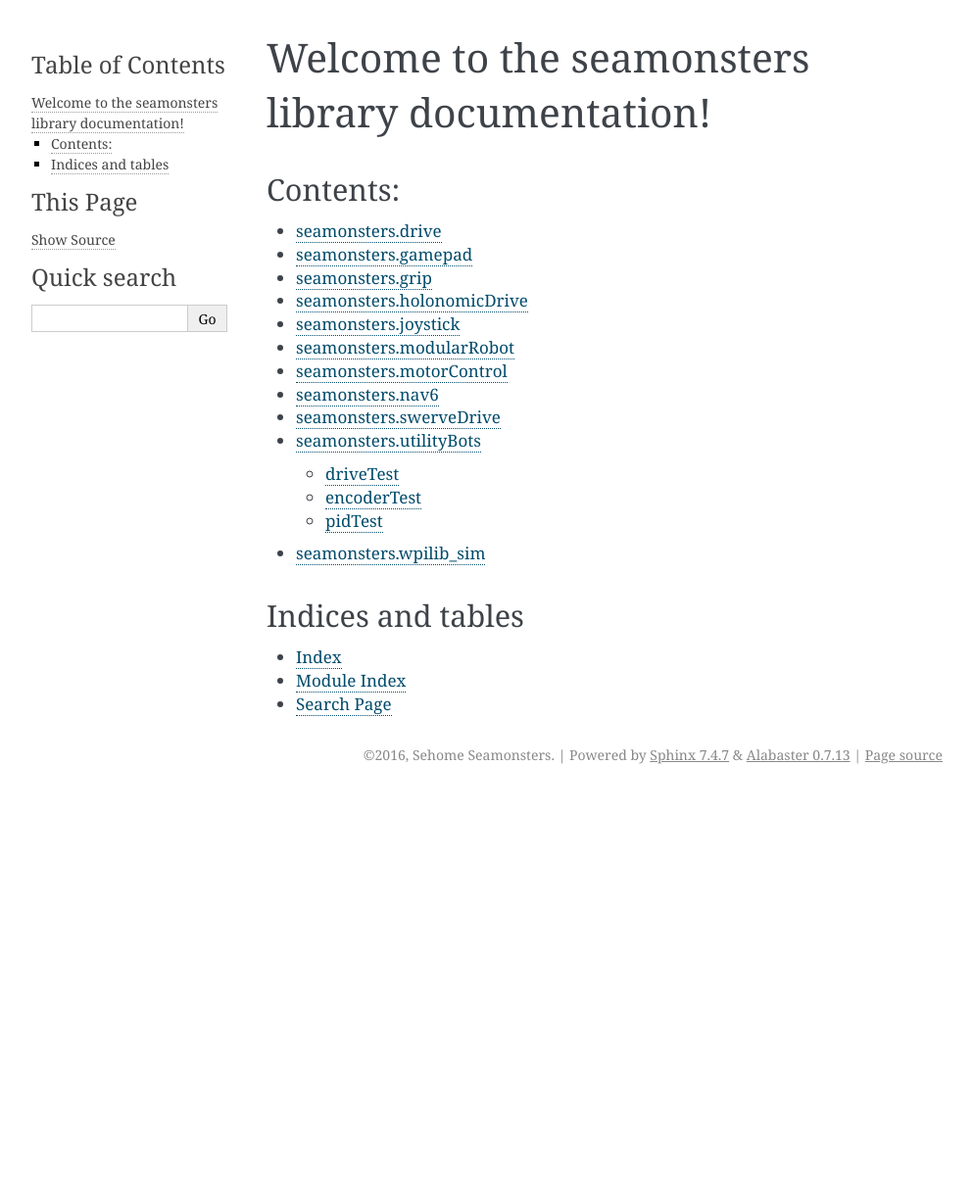
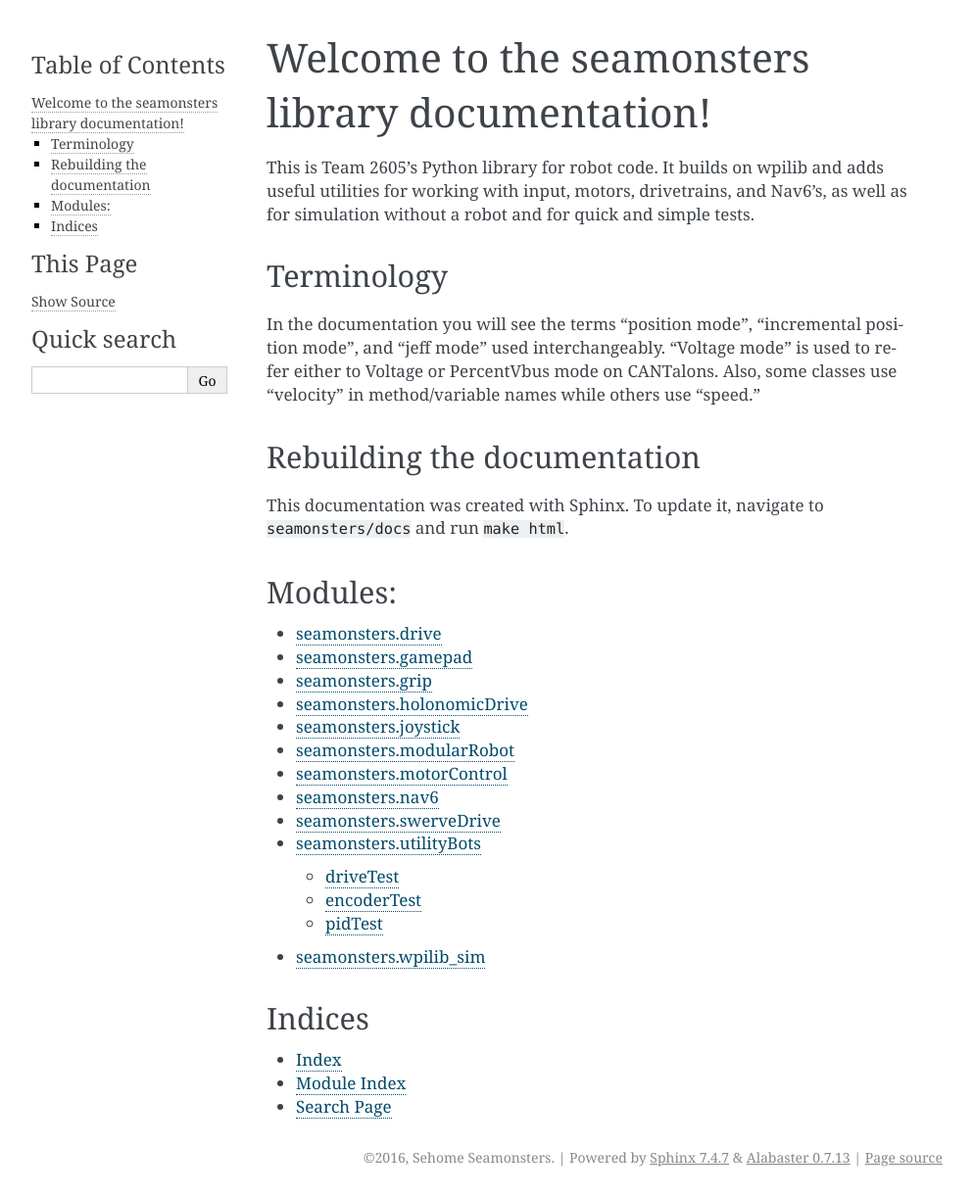
Before and after one commit to Seamonsters-2605/CompetitionBot2018, a Sphinx documentation site: the page built from seamonsters/docs/index.rst, in a window 1280 px wide. Shown: the whole page at 98% size, without its empty margins (148-1141 px from the left). Built offline with Sphinx 7.4.7, drawn with Linux system fonts in a browser that asks for light colours; before the commit the page ends 900 px from its top, so only the background shows below that.

Commit message:
Update README and documentation

```diff
--- a/seamonsters/docs/index.rst
+++ b/seamonsters/docs/index.rst
@@ -1,8 +1,24 @@
 Welcome to the seamonsters library documentation!
 =================================================
 
-Contents:
----------
+This is Team 2605's Python library for robot code. It builds on wpilib and adds
+useful utilities for working with input, motors, drivetrains, and Nav6's, as
+well as for simulation without a robot and for quick and simple tests.
+
+Terminology
+-----------
+In the documentation you will see the terms "position mode", "incremental
+position mode", and "jeff mode" used interchangeably. "Voltage mode" is used to
+refer either to Voltage or PercentVbus mode on CANTalons. Also, some classes use
+"velocity" in method/variable names while others use "speed."
+
+Rebuilding the documentation
+----------------------------
+This documentation was created with Sphinx. To update it, navigate to
+``seamonsters/docs`` and run ``make html``.
+
+Modules:
+--------
 
 .. toctree::
    :maxdepth: 2
@@ -20,9 +36,8 @@ Contents:
    wpilib_sim
 
 
-Indices and tables
-------------------
-
-* :ref:`genindex`
-* :ref:`modindex`
-* :ref:`search`
+Indices
+-------
+- :ref:`genindex`
+- :ref:`modindex`
+- :ref:`search`
--- a/seamonsters/docs/nav6.rst
+++ b/seamonsters/docs/nav6.rst
@@ -1,4 +1,4 @@
 seamonsters.nav6
 =======================
 
-NAV6 code by Ian.
+Nav6 code by Ian.
```
Also changed, not shown: CommandsAndSubsystems.md (added, +32 -0 lines), README.md (+2 -30 lines), 8 other files.
